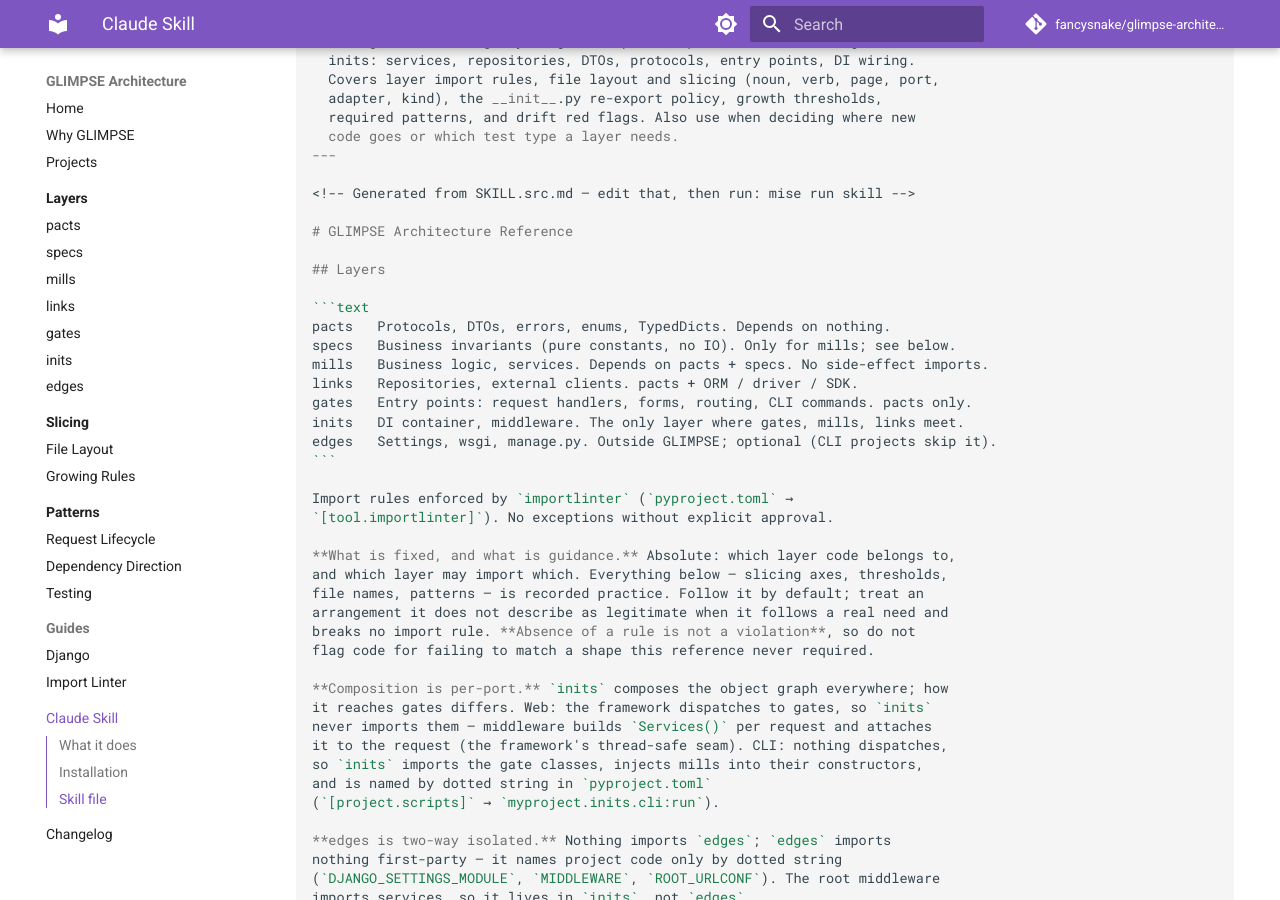
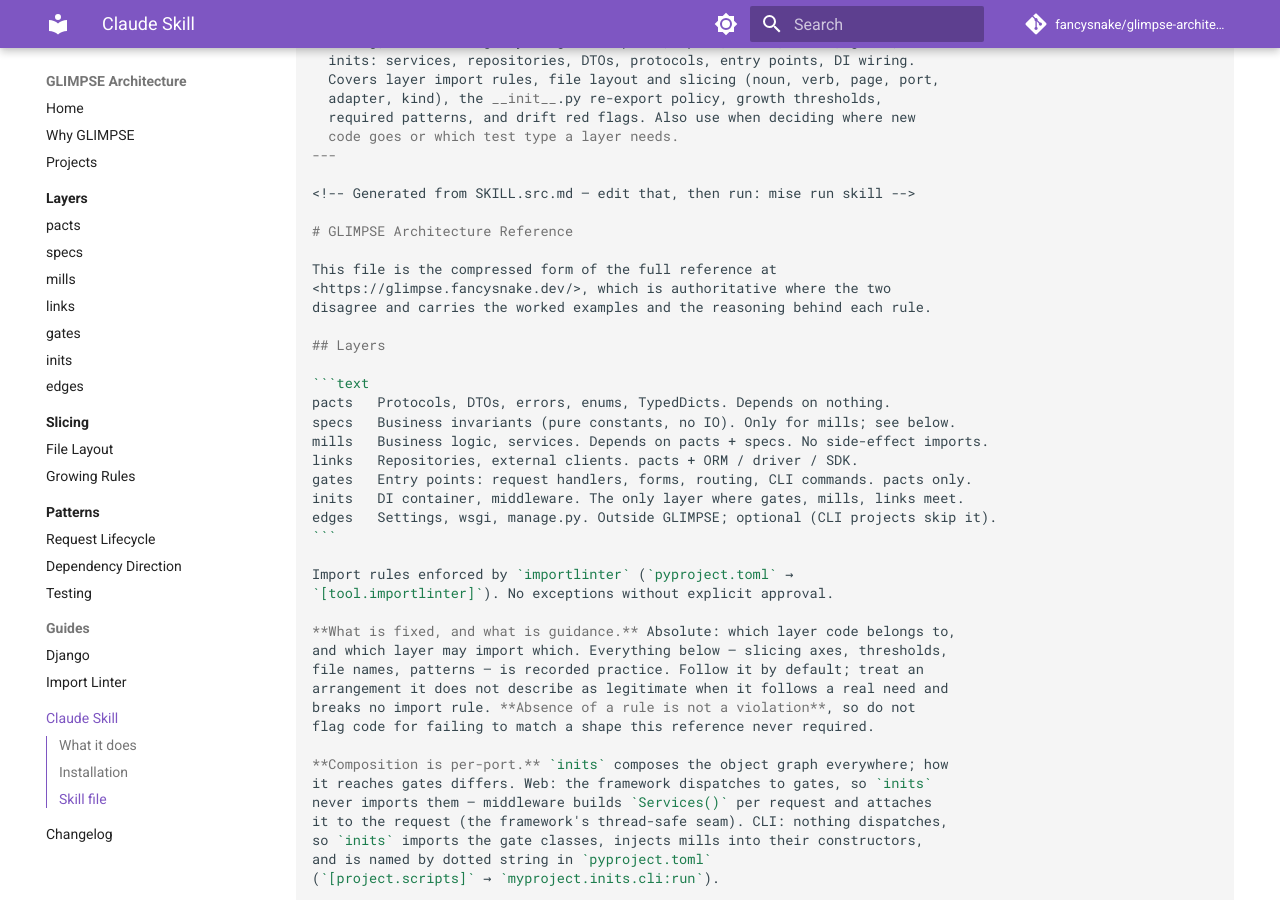
Before and after one commit to fancysnake/glimpse-architecture, an MkDocs documentation site: the page built from docs/claude-skill/index.md, in a window 1280 px wide and 900 px high, scrolled down 1139 px. Built offline with MkDocs 1.6.1 and Material for MkDocs 9.7.7, drawn with Linux system fonts in a browser that asks for light colours; comment, search, counter and statistics services are not loaded.

Commit message:
The skill points at the site it was compressed from

```diff
--- a/SKILL.md
+++ b/SKILL.md
@@ -13,6 +13,10 @@ description: >-
 <!-- Generated from SKILL.src.md — edit that, then run: mise run skill -->
 
 # GLIMPSE Architecture Reference
+
+This file is the compressed form of the full reference at
+<https://glimpse.fancysnake.dev/>, which is authoritative where the two
+disagree and carries the worked examples and the reasoning behind each rule.
 
 ## Layers
 
--- a/SKILL.src.md
+++ b/SKILL.src.md
@@ -13,6 +13,10 @@ description: >-
 <!-- Generated from SKILL.src.md — edit that, then run: mise run skill -->
 
 # GLIMPSE Architecture Reference
+
+This file is the compressed form of the full reference at
+<https://glimpse.fancysnake.dev/>, which is authoritative where the two
+disagree and carries the worked examples and the reasoning behind each rule.
 
 ## Layers
 
```
